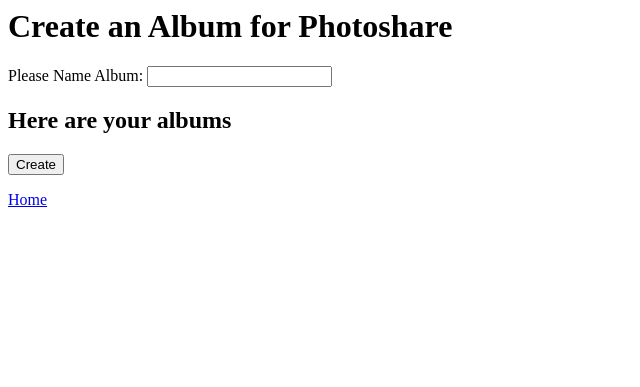
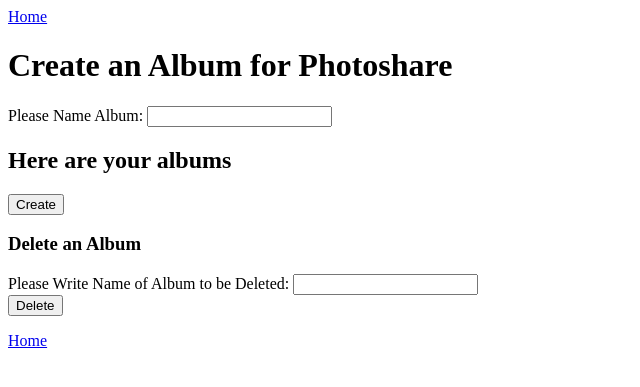
Before and after one commit to swastik2608/photoshare-PA1-CS460, a Flask app: template skeleton/templates/album.html in a window 1280 px wide. Shown: the top 387 px of the page, without its empty margins (0-640 px from the left). Run offline with Flask 2, Linux system fonts and the light colour scheme; the template is opened without the code that fills it, so the values that code supplies are empty.

Commit message:
Add files via upload

```diff
--- a/skeleton/templates/album.html
+++ b/skeleton/templates/album.html
@@ -4,7 +4,7 @@
     3. date created
     4. add photos
 -->
-
+<a href='/'>Home</a>
 <head>
     <title>Create an Album!</title>
 </head>
@@ -34,4 +34,15 @@
         </div>
     </body>
 
+
+<div id="content">
+    <h3>Delete an Album </h3>
+    <form method="post" action="/album">
+        <label for="album_delete">Please Write Name of Album to be Deleted:</label>
+        <input type="text" name="album_delete" /><br />
+        <input type="submit" value="Delete" />
+    </form>
+</div>
+
+
     <a href='/'>Home</a>
--- a/skeleton/templates/displayphoto.html
+++ b/skeleton/templates/displayphoto.html
@@ -6,7 +6,7 @@
     4. add comment text box (get user_id, if anonymous then leave NULL)
     5. Show comments list (BUTTON) (with comment show username, if user = anonymous then display “anonymous”)
 -->
-
+<a href='/'>Home</a>
 <head>
     <title>Here is the Photo</title>
 </head>
--- /dev/null
+++ b/skeleton/templates/error_not_yours.html
@@ -0,0 +1,2 @@
+<h1>Error! This is not yours</h1>
+<a href='/'>Home</a>
--- a/skeleton/templates/hello.html
+++ b/skeleton/templates/hello.html
@@ -36,5 +36,6 @@
 <li><a href='/searchtags'>Show all tags </a> </li>
 <li><a href='/searchcomments'>Search Comments</a> </li>
 <li><a href='/imgsearch'>Search </a> </li>
+<li><a href='/top10'>Top 10 Tags </a> </li>
 <li><a href='/'>Home</a></li>
 </ul>
--- a/skeleton/templates/imgsearch.html
+++ b/skeleton/templates/imgsearch.html
@@ -1,4 +1,5 @@
 <!-- author ben lawson balawson@bu.edu -->
+<a href='/'>Home</a>
 <head>
     <title>Search for image</title>
 </head>
--- a/skeleton/templates/profile.html
+++ b/skeleton/templates/profile.html
@@ -31,11 +31,12 @@
   photos and comments associated with a given user, list MAX 10 users )
 -->
 <ul>
-  <li><a href='/album'>Create an Album</a> </li>
+  <li><a href='/album'>Manage Albums</a> </li>
 <li><a href='/upload'>Upload a photo</a> </li>
 <li><a href='/showmyphotos'>My Photos</a> </li>
 <li><a href='/showmyalbum'>My Albums </a> </li>
 <li><a href='/searchmytags'>Show my tags </a> </li>
 <li><a href='/friend'> View Friends</a> </li>
+<li><a href='/rec'> You Might Also Like:</a> </li>
 <li><a href='/logout'>Logout</a></li>
 </ul>
--- a/skeleton/templates/searchcomments.html
+++ b/skeleton/templates/searchcomments.html
@@ -5,6 +5,7 @@
     2. Display comments in descending order (WHAT DOES THIS MEAN? https://www.w3schools.com/python/python_mysql_orderby.asp
 -->
 
+<a href='/'>Home</a>
 <div class="title">
     <h1>Search All Comments</h1>
 </div>
--- a/skeleton/templates/top10.html
+++ b/skeleton/templates/top10.html
@@ -1,4 +1,5 @@
-<h2>Here are the top 10 tags</h2> <a href='/searchmytags'>View all tags</a>
+<a href='/'>Home</a>
+<h2>Here are the top 10 tags</h2>  <a href='/searchmytags'>View all tags</a>
     <ul>
     {% for tag in range(10) %}
     <li><a href= "/show1tag/{{ tags[tag] }}" > {{ tags[tag] }}  </a> <br>
```
Also changed, not shown: skeleton/templates/friend.html (+12 -2 lines), skeleton/templates/rec.html (added, +12 -0 lines), skeleton/templates/show1album.html (+11 -3 lines), skeleton/templates/showmyphotos.html (+1 -0 lines), skeleton/templates/showphotos.html (+1 -0 lines).
